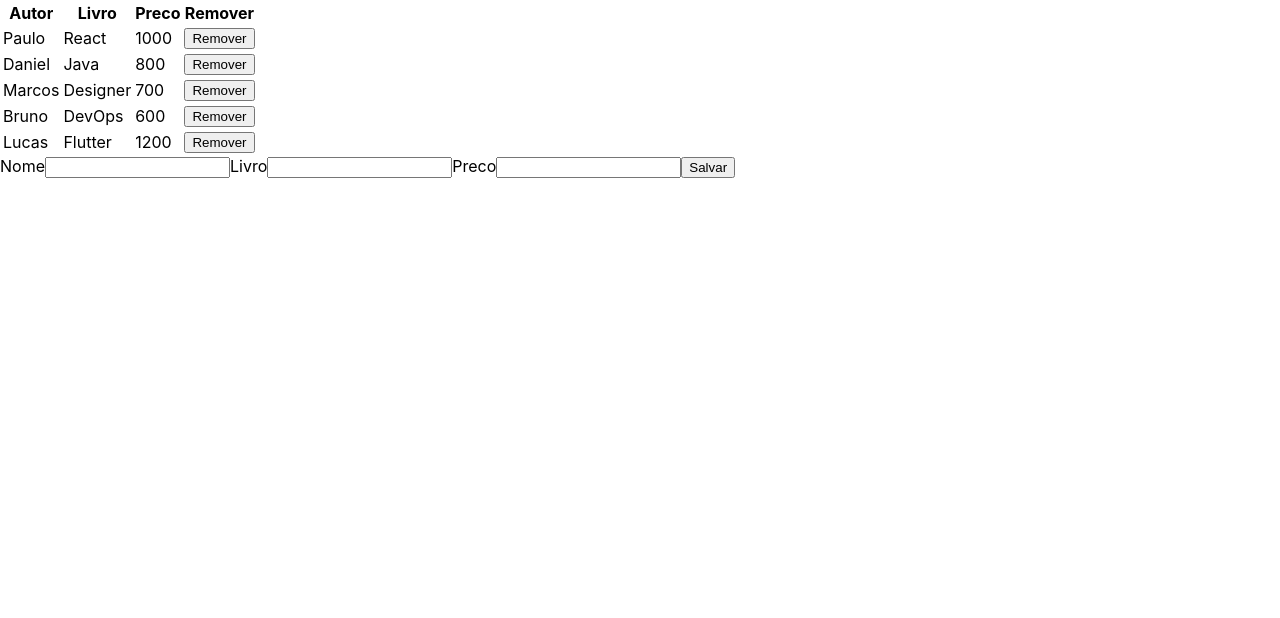
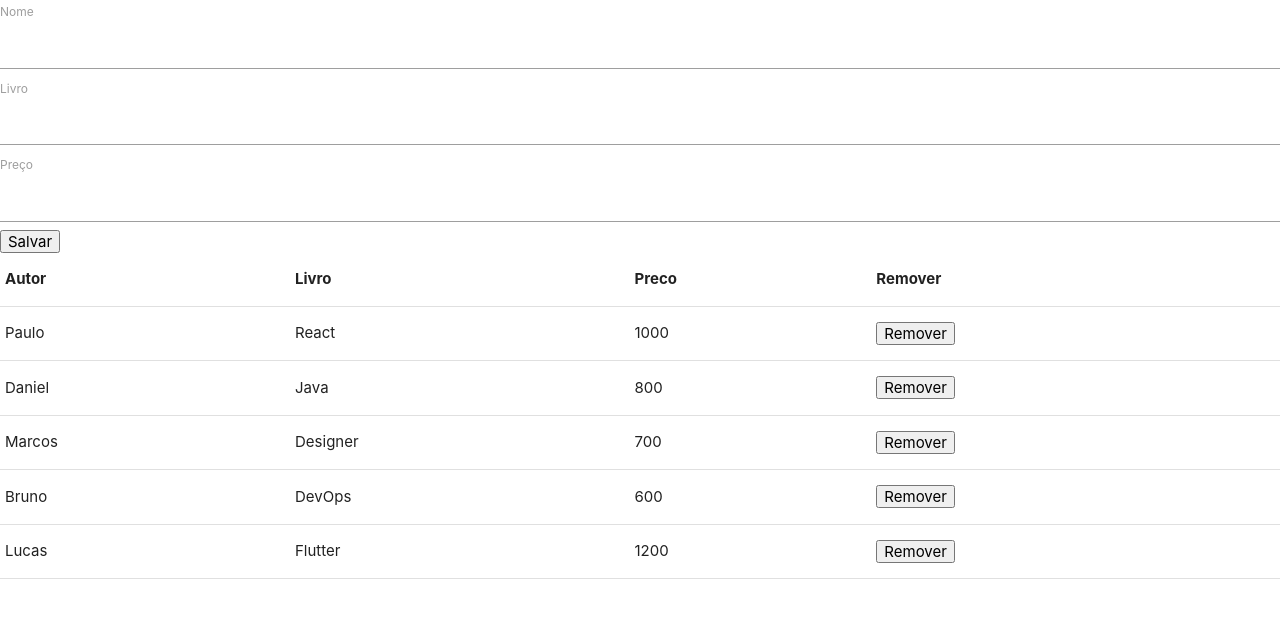
Before and after one commit to LucssCarvalho/my-project-React, a React (Create React App) app: page / in a window 1280 px wide. Shown: the top 618 px of the page. Built offline with nearby package versions, Linux system fonts and the light colour scheme.

Commit message:
add submit form and materialize css

```diff
--- a/package.json
+++ b/package.json
@@ -6,6 +6,7 @@
     "@testing-library/jest-dom": "^4.2.4",
     "@testing-library/react": "^9.5.0",
     "@testing-library/user-event": "^7.2.1",
+    "materialize-css": "^1.0.0",
     "react": "^16.13.1",
     "react-dom": "^16.13.1",
     "react-scripts": "3.4.1"
--- a/src/App.js
+++ b/src/App.js
@@ -1,5 +1,5 @@
 import React, { Component, Fragment } from 'react';
-import './App.css';
+import 'materialize-css/dist/css/materialize.min.css';
 import Tabela from './table.js'
 import Formulario from './Formulario';
 
@@ -48,11 +48,16 @@ class App extends Component {
     );
   }
 
+  OnChangeSubmit = autor => {
+    this.setState({ autores: [...this.state.autores, autor] })
+  }
+
   render() {
     return (
       <Fragment>
+        <Formulario OnChangeSubmit={this.OnChangeSubmit} />
         <Tabela autores={this.state.autores} removeAutor={this.removeAutor} />
-        <Formulario />
+
       </Fragment>
     );
   }
--- a/src/Formulario.js
+++ b/src/Formulario.js
@@ -23,6 +23,11 @@ class Formulario extends Component {
 
     }
 
+    submitForm = () => {
+        this.props.OnChangeSubmit(this.state);
+        this.setState(this.stateInitial);
+    }
+
     render() {
 
         const { nome, livro, preco } = this.state
@@ -44,7 +49,7 @@ class Formulario extends Component {
                 value={livro}
                 onChange={this.onChangeInput}
             />
-            <label htmlFor='preco'>Preco</label>
+            <label htmlFor='preco'>Preço</label>
             <input
                 id="preco"
                 type="text"
@@ -52,7 +57,7 @@ class Formulario extends Component {
                 value={preco}
                 onChange={this.onChangeInput}
             />
-            <button type="button">Salvar</button>
+            <button onClick={this.submitForm} type="button">Salvar</button>
         </form>
     }
 }
```
Also changed, not shown: 1 other file (tests, documents, lock files or other folders).
